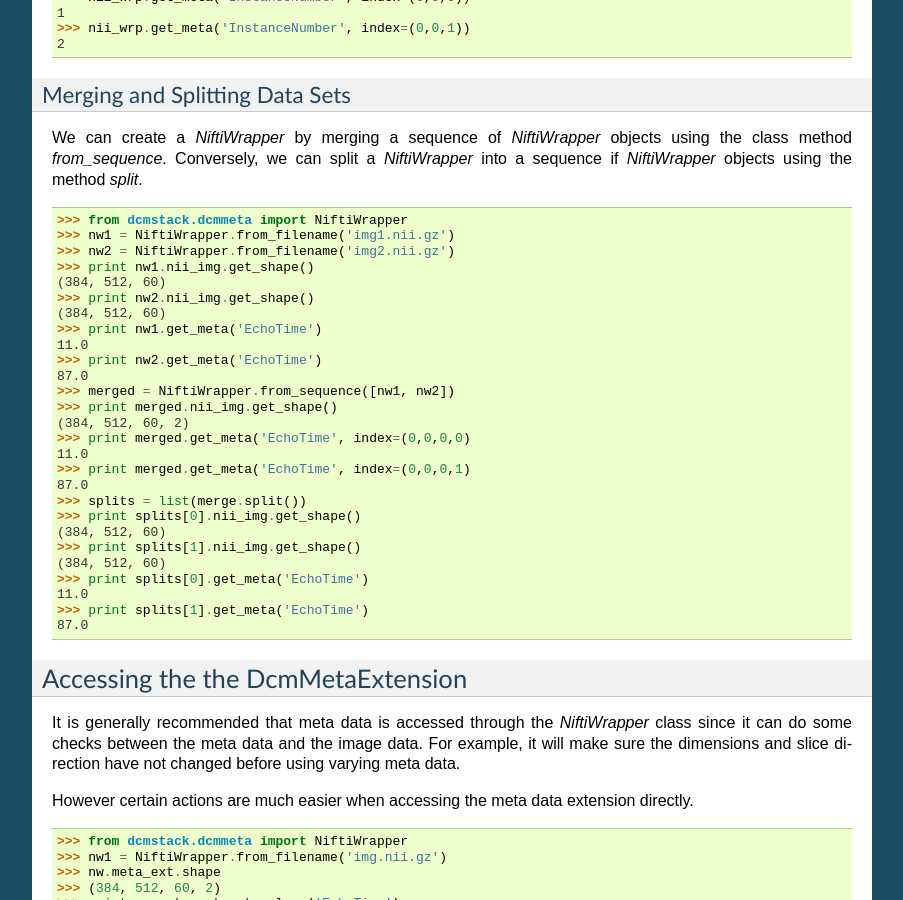
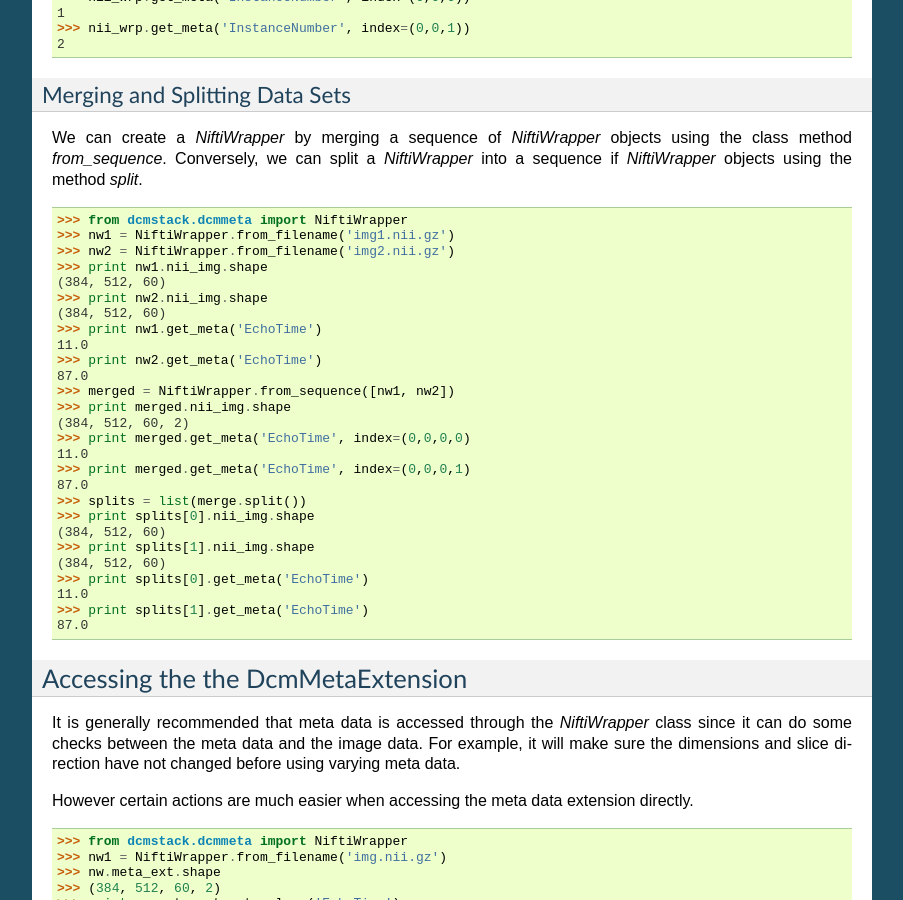
Before and after one commit to moloney/dcmstack, a Sphinx documentation site: the page built from doc/Python_Tutorial.rst, in a window 1280 px wide and 900 px high, scrolled down 2094 px. Shown: the whole window, without its empty margins (198-1101 px from the left). Built offline with Sphinx 7.4.7, drawn with Linux system fonts in a browser that asks for light colours.

Commit message:
[DATALAD RUNCMD] RF: .get_shape() -> .shape to address nibabel deprecation
=== Do not change lines below ===
{
 "chain": [],
 "cmd": "git-sedi '\\.get_shape()' .shape",
 "exit": 0,
 "extra_inputs": [],
 "inputs": [],
 "outputs": [
  "doc",
  "src",
  "test"
 ],
 "pwd": "."
}
^^^ Do not change lines above ^^^

```diff
--- a/doc/Python_Tutorial.rst
+++ b/doc/Python_Tutorial.rst
@@ -150,25 +150,25 @@ method *split*.
     >>> from dcmstack.dcmmeta import NiftiWrapper
     >>> nw1 = NiftiWrapper.from_filename('img1.nii.gz')
     >>> nw2 = NiftiWrapper.from_filename('img2.nii.gz')
-    >>> print nw1.nii_img.get_shape()
+    >>> print nw1.nii_img.shape
     (384, 512, 60)
-    >>> print nw2.nii_img.get_shape()
+    >>> print nw2.nii_img.shape
     (384, 512, 60)
     >>> print nw1.get_meta('EchoTime')
     11.0
     >>> print nw2.get_meta('EchoTime')
     87.0
     >>> merged = NiftiWrapper.from_sequence([nw1, nw2])
-    >>> print merged.nii_img.get_shape()
+    >>> print merged.nii_img.shape
     (384, 512, 60, 2)
     >>> print merged.get_meta('EchoTime', index=(0,0,0,0)
     11.0
     >>> print merged.get_meta('EchoTime', index=(0,0,0,1)
     87.0
     >>> splits = list(merge.split())
-    >>> print splits[0].nii_img.get_shape()
+    >>> print splits[0].nii_img.shape
     (384, 512, 60)
-    >>> print splits[1].nii_img.get_shape()
+    >>> print splits[1].nii_img.shape
     (384, 512, 60)
     >>> print splits[0].get_meta('EchoTime')
     11.0
```
Also changed, not shown: 4 other files.
